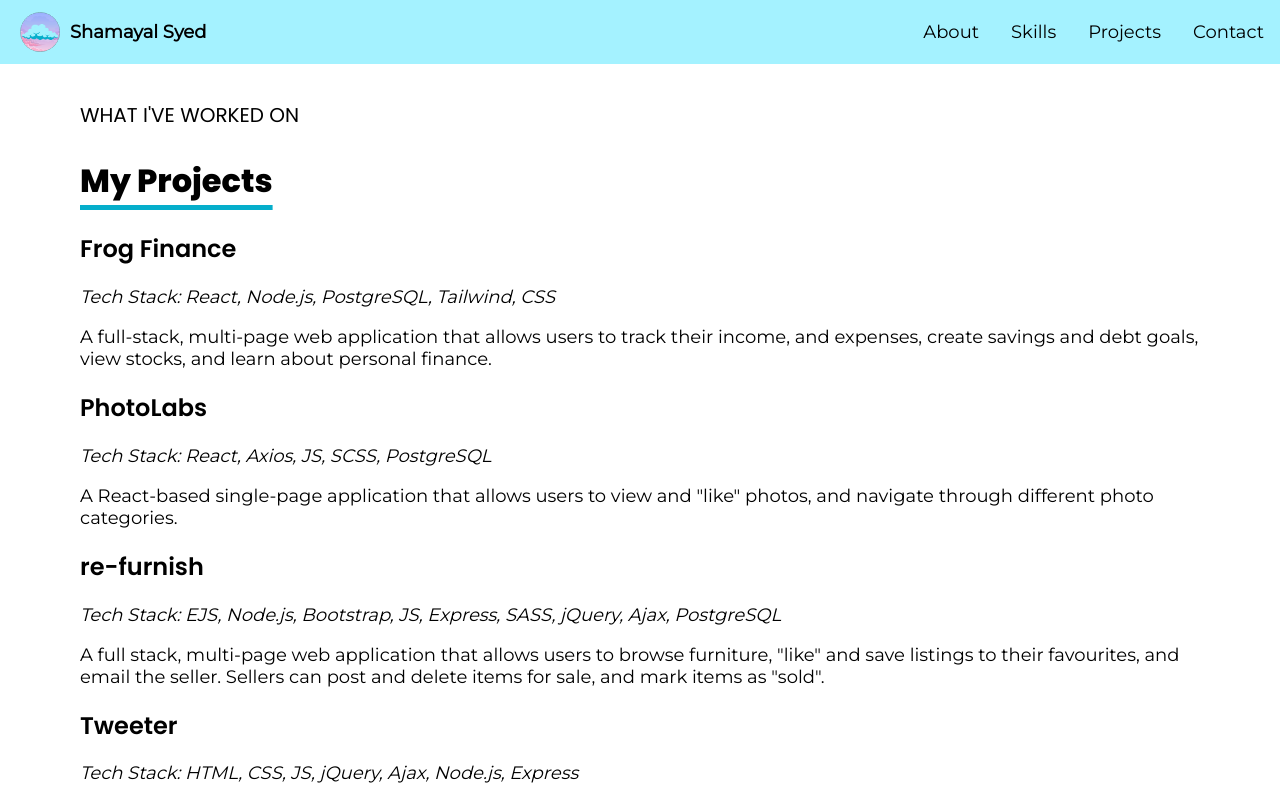
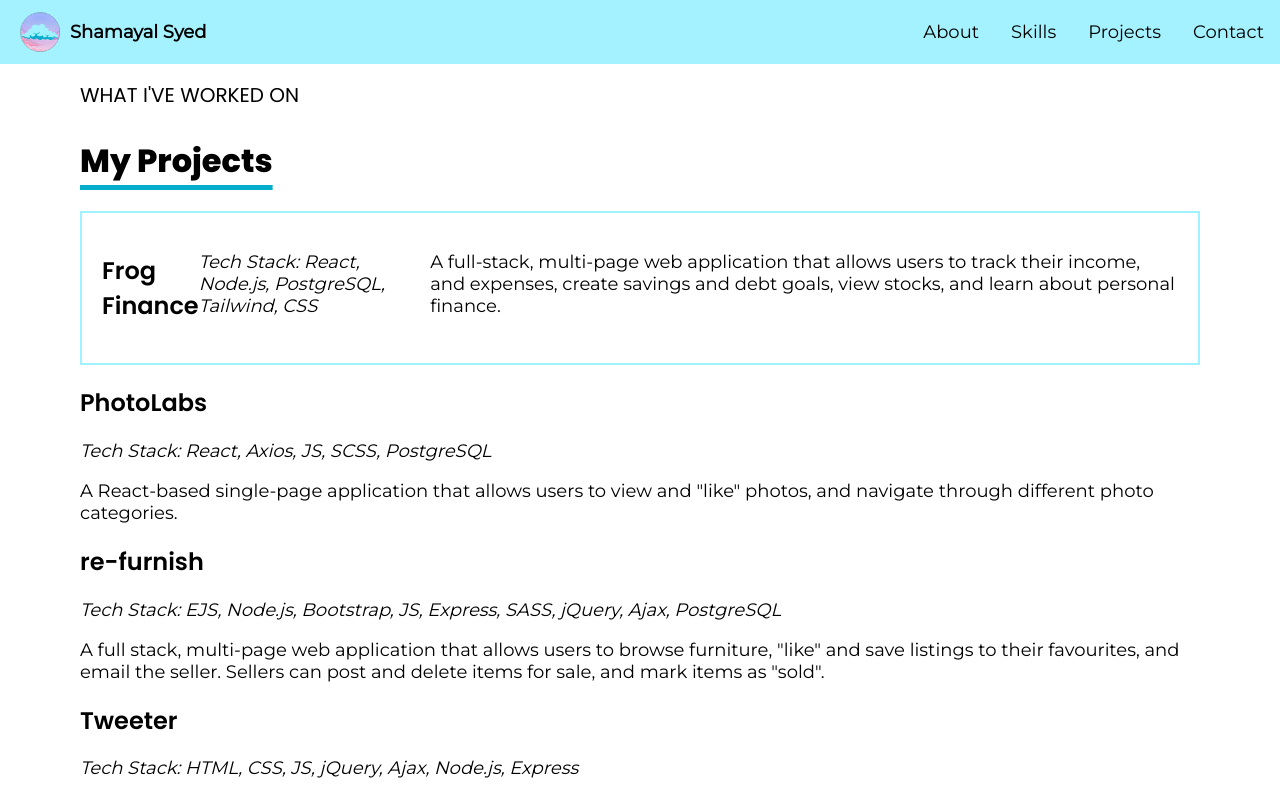
Before and after one commit to Shamayal/personal-website, a React (Create React App) app: page /projects in a window 1280 px wide. Shown: the top 798 px of the page. Built offline with nearby package versions, Linux system fonts and the light colour scheme.

Commit message:
added styling to project containers

```diff
--- a/src/styles/Projects.css
+++ b/src/styles/Projects.css
@@ -1,25 +1,28 @@
 #projects {
-  margin-left: 80px;
-  margin-right: 80px;
-  margin-top: 100px;
+  margin: 80px;
 }
 
-/*
 .projects-container {
   display: flex;
   flex-direction: row;
+  margin: 20px 0;
+  border: 2px solid #a0f2ff;
+  padding: 20px;
 }
 
-.projects-container img {
-  height: 500px;
-  border-radius: 10%;
+.projects-container:hover {
+  box-shadow: 0 0 10px rgba(0, 0, 0, 0.1);
 }
 
-.projects-text {
+.projects-container > div {
   margin-right: 50px;
 }
 
-.projects-container a {
-  text-decoration: none;
-  color: #05AECB;
-} */
+.project-pic,
+.project-gif {
+  border: 2px solid black;
+}
+
+.project-details {
+  margin-top: 50px;
+}
```
